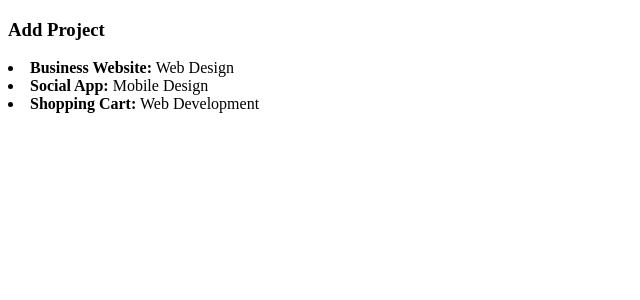
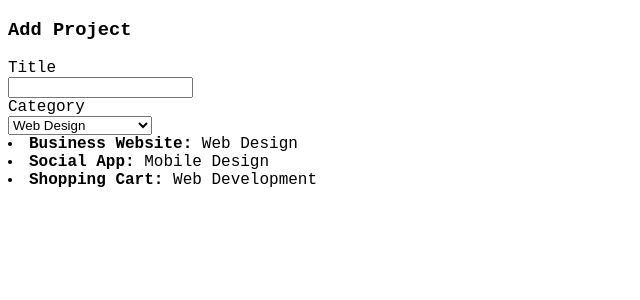
Before and after one commit to ewelina-borucka/react-crash, a React (Create React App) app: page / in a window 1280 px wide. Shown: the top 300 px of the page, without its empty margins (0-640 px from the left). Built offline with nearby package versions, Linux system fonts and the light colour scheme.

Commit message:
master add form/select the option

```diff
--- a/src/App.css
+++ b/src/App.css
@@ -1,4 +1,5 @@
-select, input{
-  border: 1px solid grey;
 
+.App {
+  font-family: monospace;
+  font-size: 16px;
 }
--- a/src/Components/AddProject.js
+++ b/src/Components/AddProject.js
@@ -1,10 +1,29 @@
 import React, { Component } from 'react';
 
 class AddProject extends Component {
+  static defaultProps = {
+    categories: ['Web Design', 'Web Development', 'Mobile Development']
+  }
+
   render() {
+    let categoryOptions = this.props.categories.map(category => {
+      return <option key={category} value="category">{category}</option>
+    });
     return (
       <div>
         <h3>Add Project</h3>
+        <form>
+          <div>
+            <label>Title</label><br />
+            <input type="text" ref="title" />
+          </div>
+          <div>
+            <label>Category</label><br />
+            <select ref="category">
+              {categoryOptions}
+            </select>
+          </div>
+        </form>
       </div>
     );
   }
```
